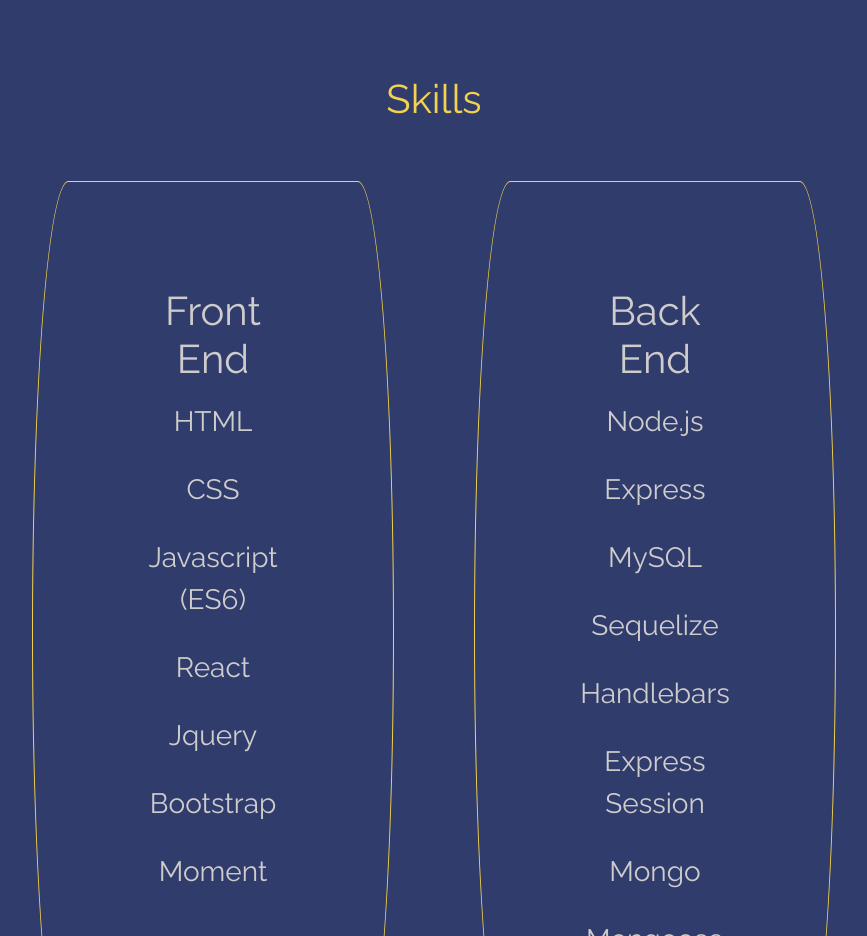
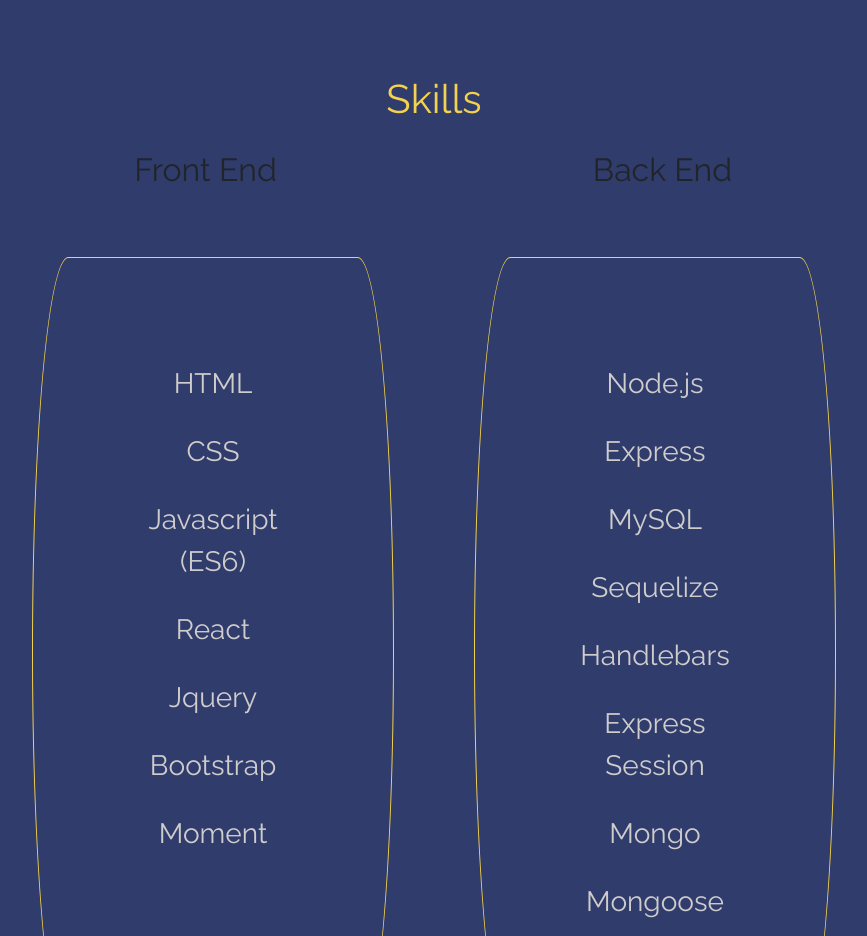
Before and after one commit to cmorris91/react-portfolio, a React (Create React App) app in the folder portfolio/: page / in a window 1280 px wide. Shown: the part 2620-3556 px from the top of the page, without its empty margins (206-1073 px from the left). Built offline with nearby package versions, Linux system fonts and the light colour scheme.

Commit message:
styling skills section

```diff
--- a/portfolio/src/components/Skills/index.js
+++ b/portfolio/src/components/Skills/index.js
@@ -6,9 +6,16 @@
         <div id="skills">
             <body className="skills-body">
                 <h1>Skills</h1>
+                <div className="row">
+                    <div className=" col skillHeading">
+                        <h2>Front End</h2>
+                    </div>
+                    <div className="col skillHeading">
+                        <h2>Back End</h2>
+                    </div>
+                </div>
                 <div className="row skills-columns">
                     <div className="col frontEnd">
-                        <h2 style={{fontSize: "40px"}}>Front End</h2>
                             <p>HTML</p>
                             <p>CSS</p>
                             <p>Javascript (ES6)</p>
@@ -17,8 +24,8 @@
                             <p>Bootstrap</p>
                             <p>Moment</p>
                     </div>
+
                     <div className="col backEnd">
-                        <h2 style={{fontSize: "40px"}}>Back End</h2>
                             <p>Node.js</p>
                             <p>Express</p>
                             <p>MySQL</p>
--- a/portfolio/src/components/Skills/style.css
+++ b/portfolio/src/components/Skills/style.css
@@ -34,3 +34,9 @@
 .skills-columns {
     color: rgb(207, 204, 204);
 }
+
+.skillHeading {
+    font-size: 40px;
+    position: relative;
+    top: 0%;
+}
```
